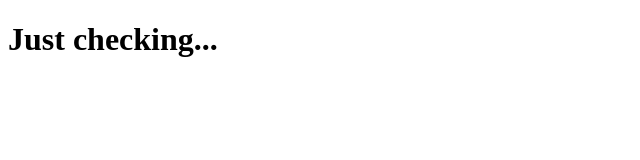
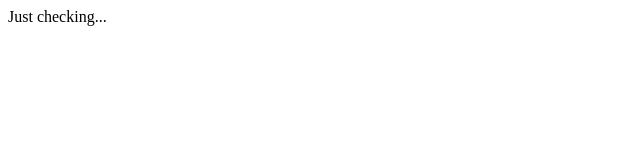
Before and after one commit to g-anka/Curious, a plain HTML site: page index.html in a window 1280 px wide. Shown: the whole page, without its empty margins (0-640 px from the left). Drawn offline with Linux system fonts and the light colour scheme.

Commit message:
Revert "Update index.html"
This reverts commit 55ffae03a092cc769229ab38adc0c6f33e4a1510.

```diff
--- a/index.html
+++ b/index.html
@@ -7,6 +7,6 @@
     <title>Document</title>
 </head>
 <body>
-    <h1>Just checking...</h1>
+    Just checking...
 </body>
 </html>
```
